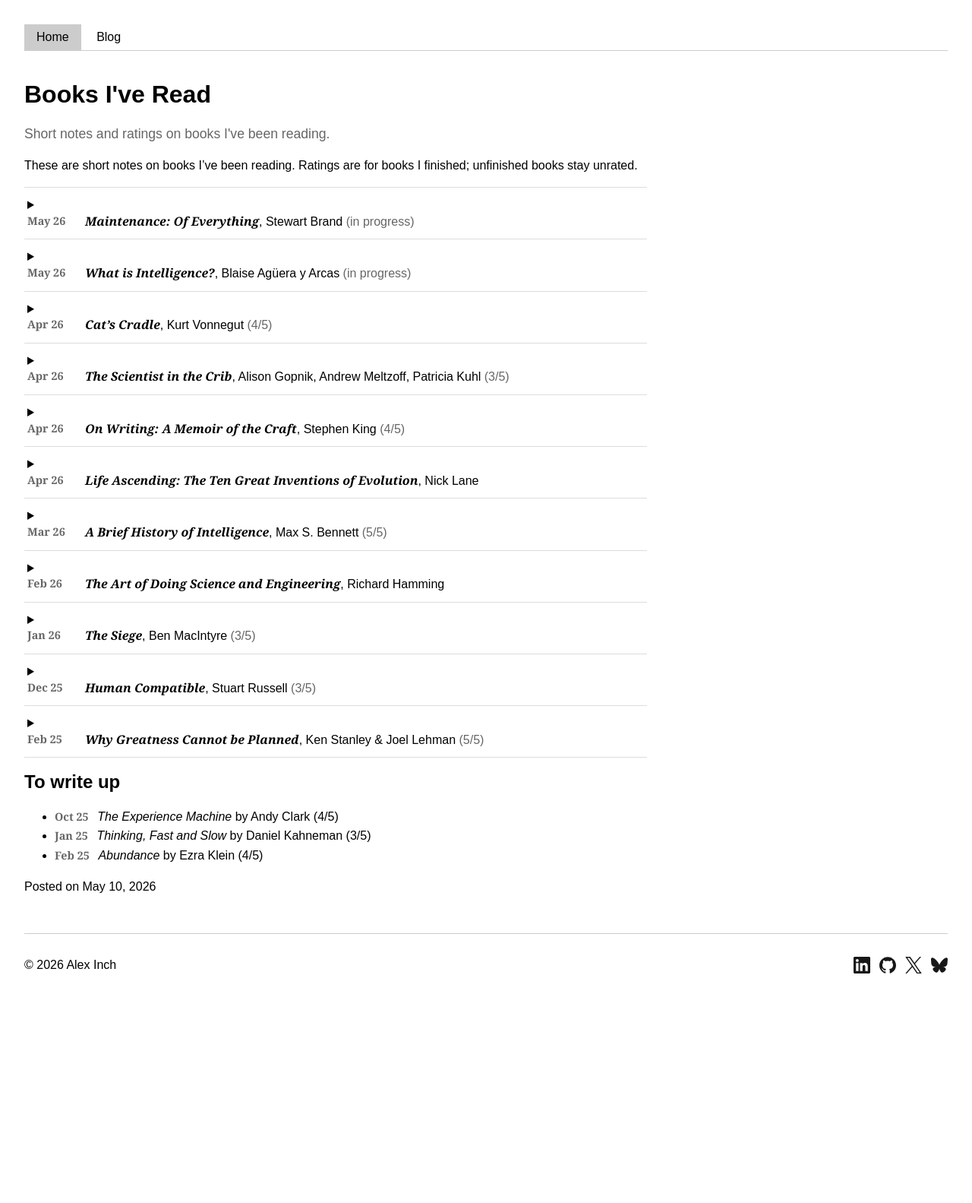
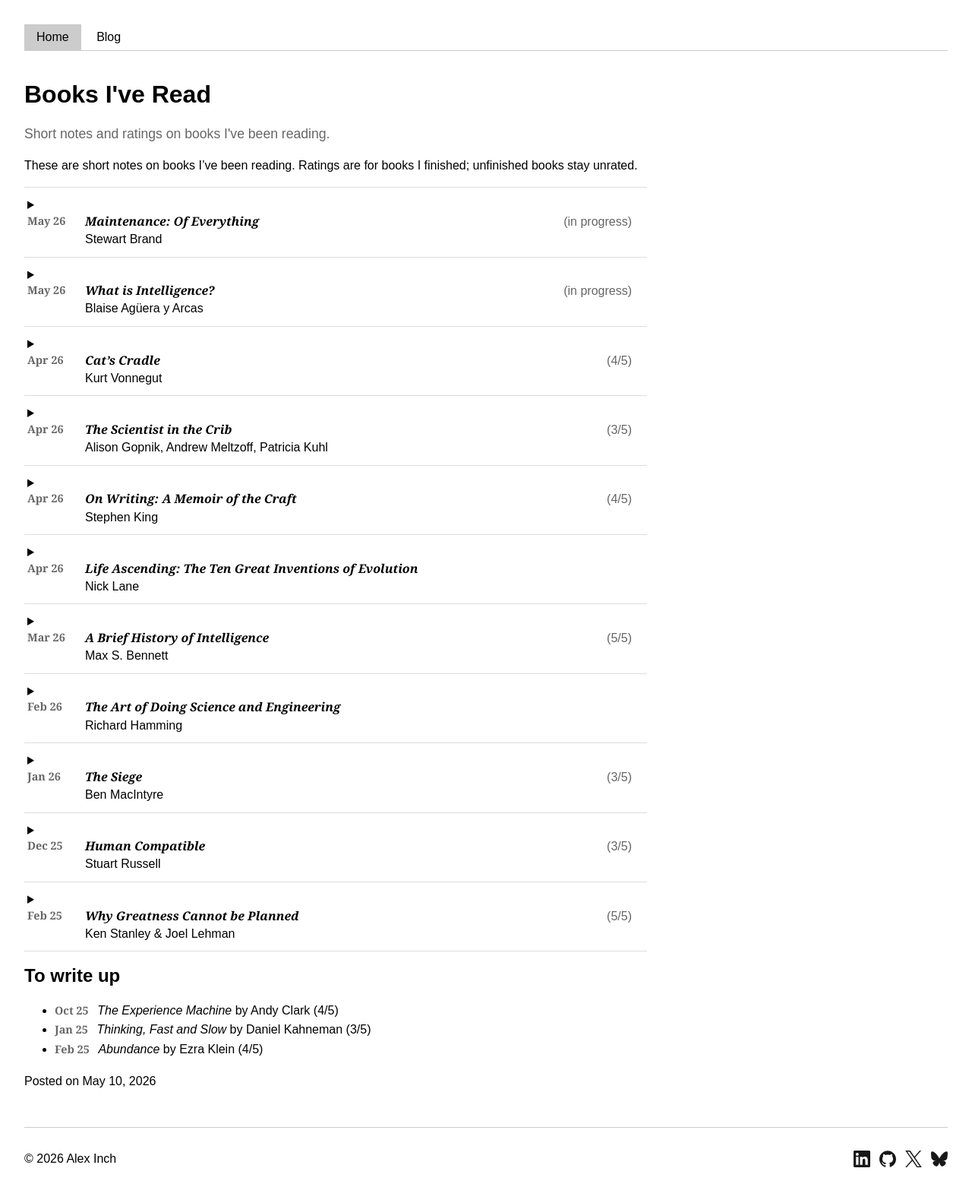
Before and after one commit to foty-hub/foty-hub.github.io, a Jekyll site: the page built from _posts/2026-05-10-books-ive-read.md, in a window 1280 px wide. Shown: the whole page at 76% size. Built offline with Jekyll 4.4.1, drawn with Linux system fonts in a browser that asks for light colours; before the commit the page ends 1327 px from its top, so only the background shows below that.

Commit message:
Tweak styling

```diff
--- a/_layouts/default.html
+++ b/_layouts/default.html
@@ -57,9 +57,21 @@
       width: calc(100% - 1rem);
       vertical-align: top;
     }
+    details.book-note summary .book-main {
+      column-gap: 0.75rem;
+      display: grid;
+      grid-template-areas:
+        "title status"
+        "author author";
+      grid-template-columns: minmax(0, 1fr) 5.75rem;
+      min-width: 0;
+      row-gap: 0.1rem;
+    }
     details.book-note summary cite {
       font-family: Georgia, "Times New Roman", serif;
       font-weight: 700;
+      grid-area: title;
+      min-width: 0;
     }
     details.book-note[open] { padding-bottom: 0.5rem; }
     .book-date {
@@ -72,8 +84,23 @@
       white-space: nowrap;
     }
     .book-notes-content li .book-date { margin-right: 0.45rem; }
+    .book-author {
+      grid-area: author;
+      min-width: 0;
+      overflow-wrap: anywhere;
+      text-align: left;
+    }
+    .book-author:empty { display: none; }
     .book-rating,
-    .book-status { color: #666; white-space: nowrap; }
+    .book-status {
+      color: #666;
+      display: inline-block;
+      grid-area: status;
+      min-width: 5.75rem;
+      text-align: right;
+      white-space: nowrap;
+    }
+    .book-status-empty { visibility: hidden; }
     .book-notes-content > h2 {
       line-height: 1.35;
       margin: 1rem 0 0.35rem;
@@ -91,8 +118,25 @@
       .blog-feature p { color: #9aa0a6; }
       details.book-note summary:hover { background: #1f242a; }
       .book-date,
+      .book-author,
       .book-rating,
       .book-status { color: #9aa0a6; }
+    }
+    @media (max-width: 640px) {
+      details.book-note summary .book-row {
+        grid-template-columns: 3.75rem minmax(0, 1fr);
+        column-gap: 0.55rem;
+      }
+      details.book-note summary .book-main {
+        grid-template-columns: minmax(0, 1fr) 5.5rem;
+      }
+      .book-author {
+        min-width: 0;
+      }
+      .book-rating,
+      .book-status {
+        min-width: 5.5rem;
+      }
     }
     /* Shared media blocks used in posts (videos/SVG illustrations). */
     figure.media-block,
```
Also changed, not shown: other parts of _layouts/default.html (+9 -7 lines), _posts/2026-05-10-books-ive-read.md (+1 -1 lines).
